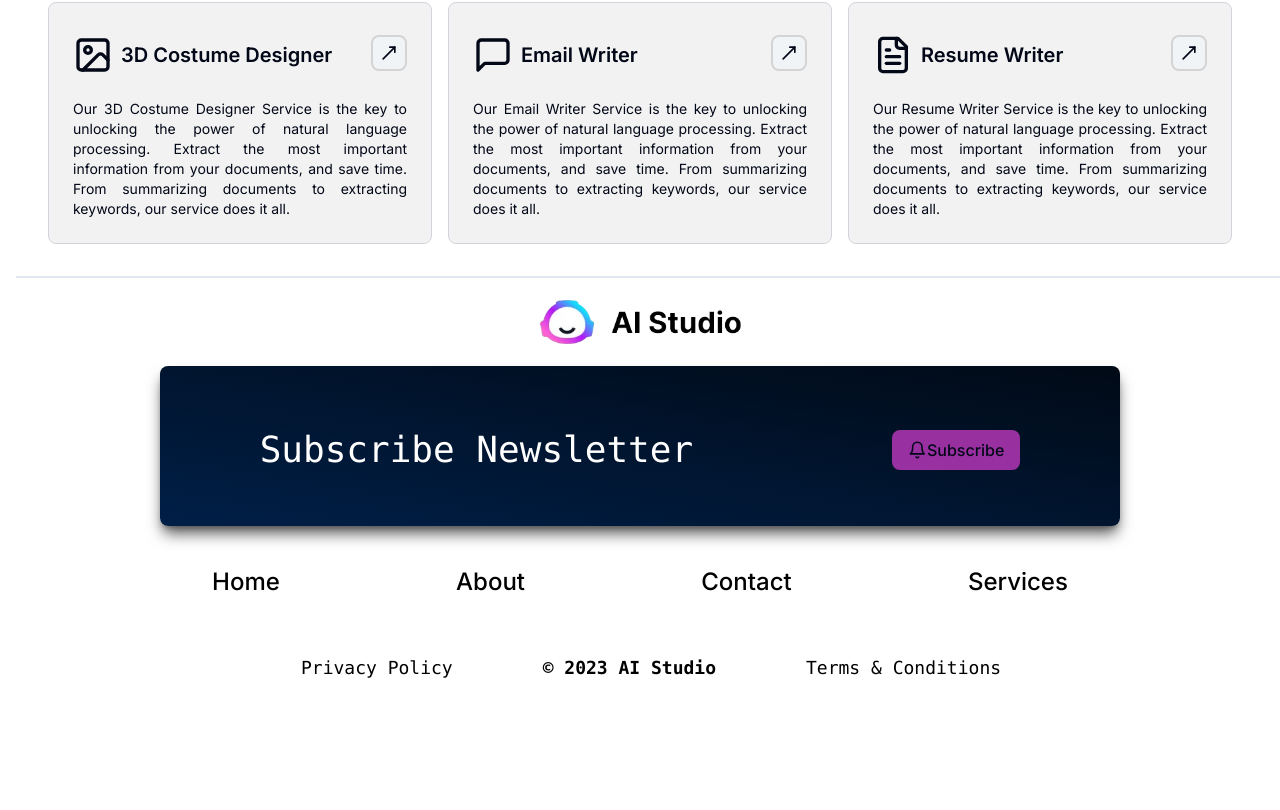
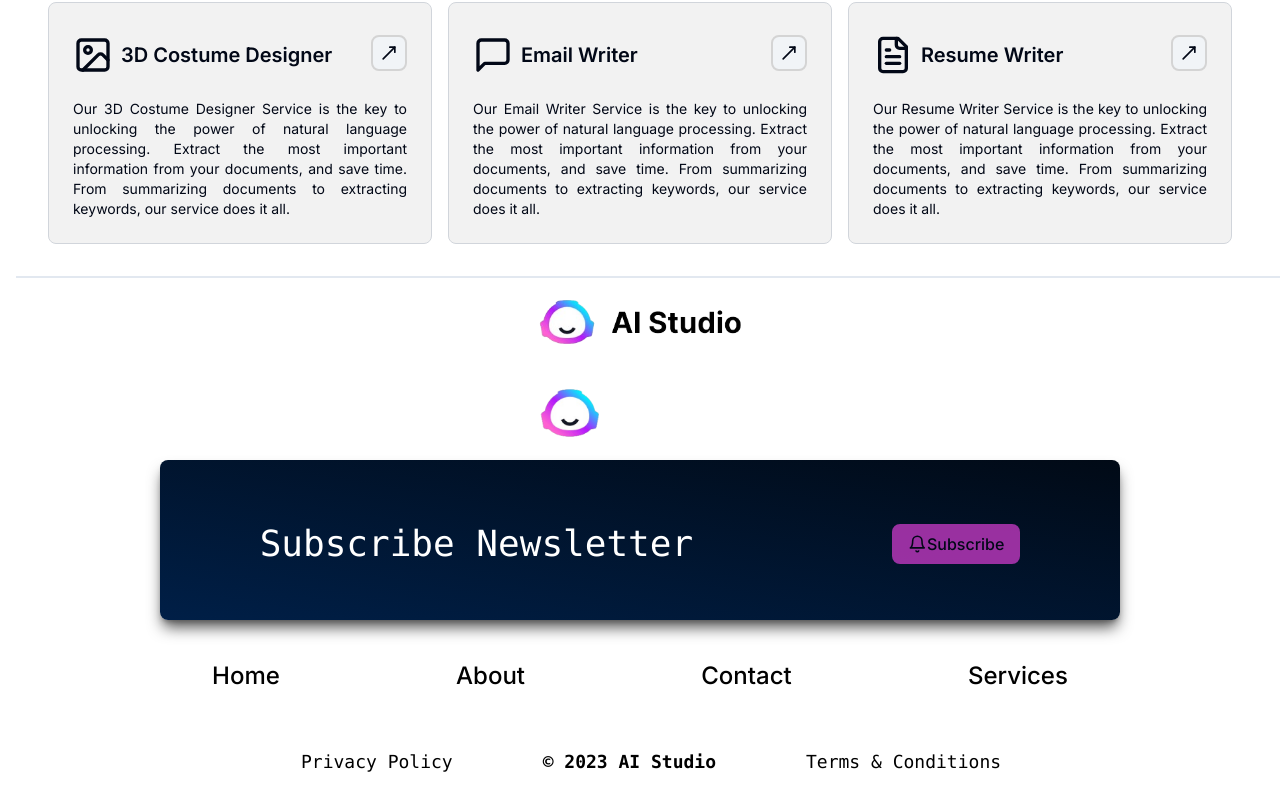
Before and after one commit to Prajwal-ak-0/saas, a Next.js app: page /explore in a window 1280 px wide. Shown: the part 1104-1914 px from the top of the page. Built offline with nearby package versions, Linux system fonts and the light colour scheme.

Commit message:
DarkMode 2.0

```diff
--- a/components/Footer.tsx
+++ b/components/Footer.tsx
@@ -42,9 +42,18 @@ const Footer = () => {
     <div className='h-[70vh] w-full '>
       <Separator className='shadow-2xl mx-4 h-[2px]' />
       <div className="flex flex-col">
-        <div className="flex items-center justify-center">
+        <div className="flex dark:hidden items-center justify-center">
           <Image
             src="/images/logo.png"
+            alt="logo"
+            className="px-2 my-auto"
+            width={250}
+            height={250}
+          />
+        </div>
+        <div className="flex light:hidden items-center justify-center">
+          <Image
+            src="/images/logo2.png"
             alt="logo"
             className="px-2 my-auto"
             width={250}
```
